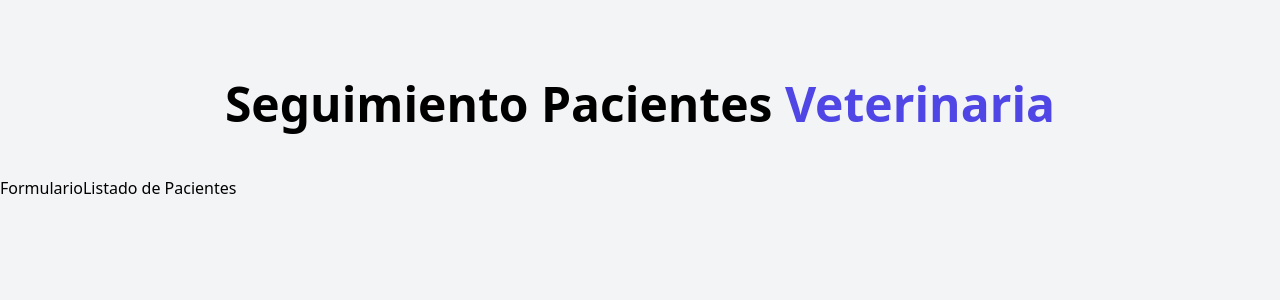
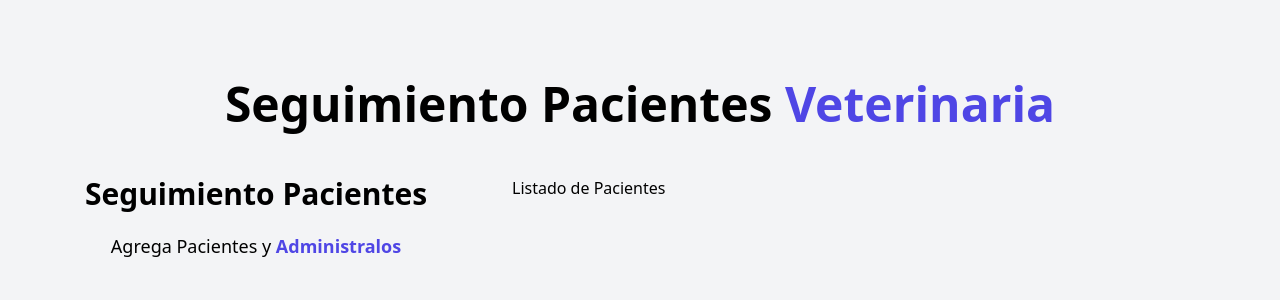
Before and after one commit to xandro2021/proyectoReact01, a React (Vite) app: page / in a window 1280 px wide. Shown: the top 300 px of the page. Built offline with nearby package versions, Linux system fonts and the light colour scheme.

Commit message:
Some basic styles for the components Formulario and ListadoPacientes

```diff
--- a/src/components/Formulario.jsx
+++ b/src/components/Formulario.jsx
@@ -1,8 +1,17 @@
 const Formulario = () => {
 
   return (
-    <div>
-      <h2>Formulario</h2>
+    <div className="md:w-1/2 lg:w-2/5">
+      <h2 className="font-black text-3xl text-center">Seguimiento Pacientes</h2>
+
+      <p className="text-lg mt-5 text-center">
+        Agrega Pacientes y {''}
+        <span className="text-indigo-600 font-bold">Administralos</span>
+      </p>
+
+      <form>
+
+      </form>
     </div>
   );
 };
--- a/src/components/ListadoPacientes.jsx
+++ b/src/components/ListadoPacientes.jsx
@@ -1,6 +1,6 @@
 const ListadoPacientes = () => {
   return (
-    <h2>Listado de Pacientes</h2>
+    <h2 className="w-1/2 lg:w-3/5">Listado de Pacientes</h2>
   );
 };
 
```
